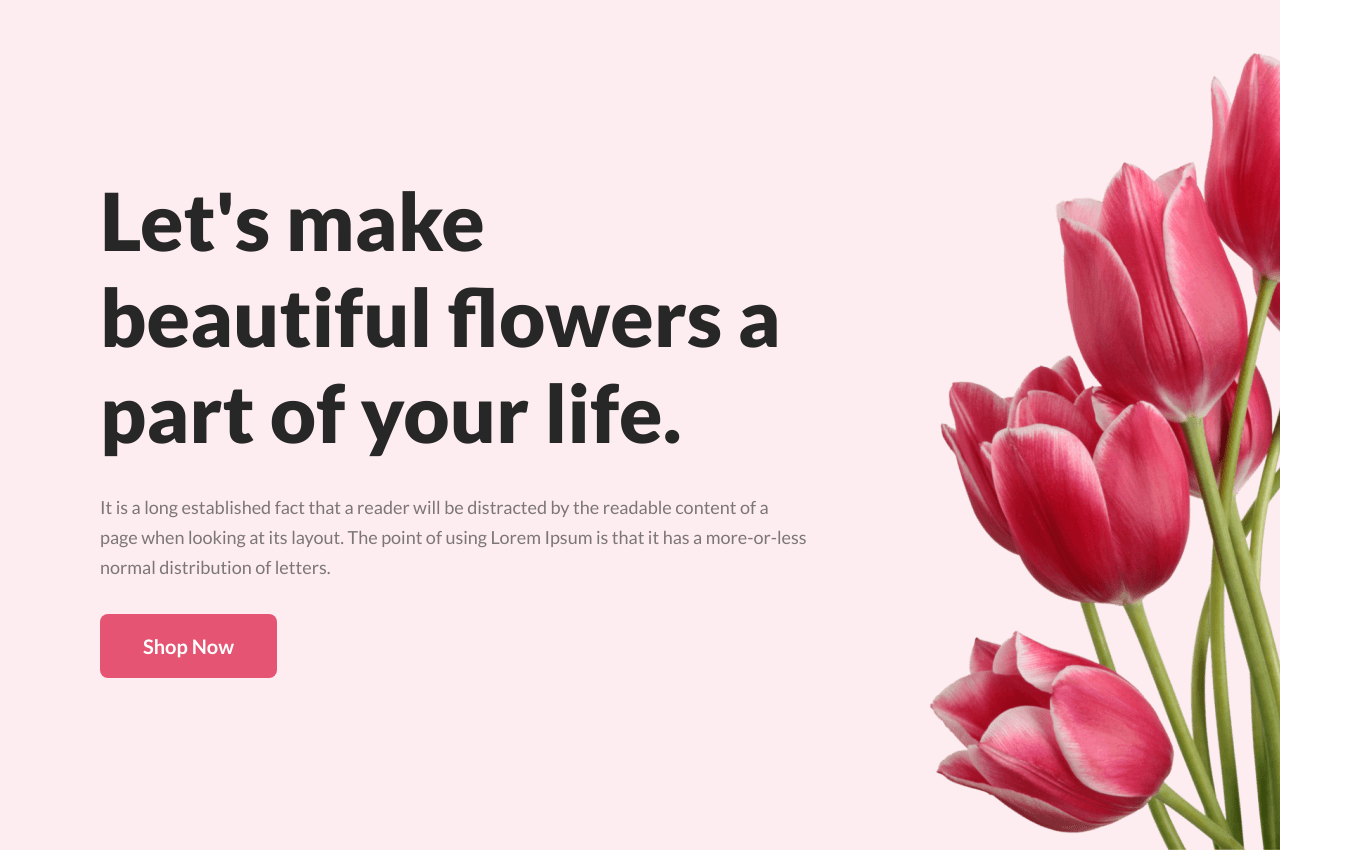
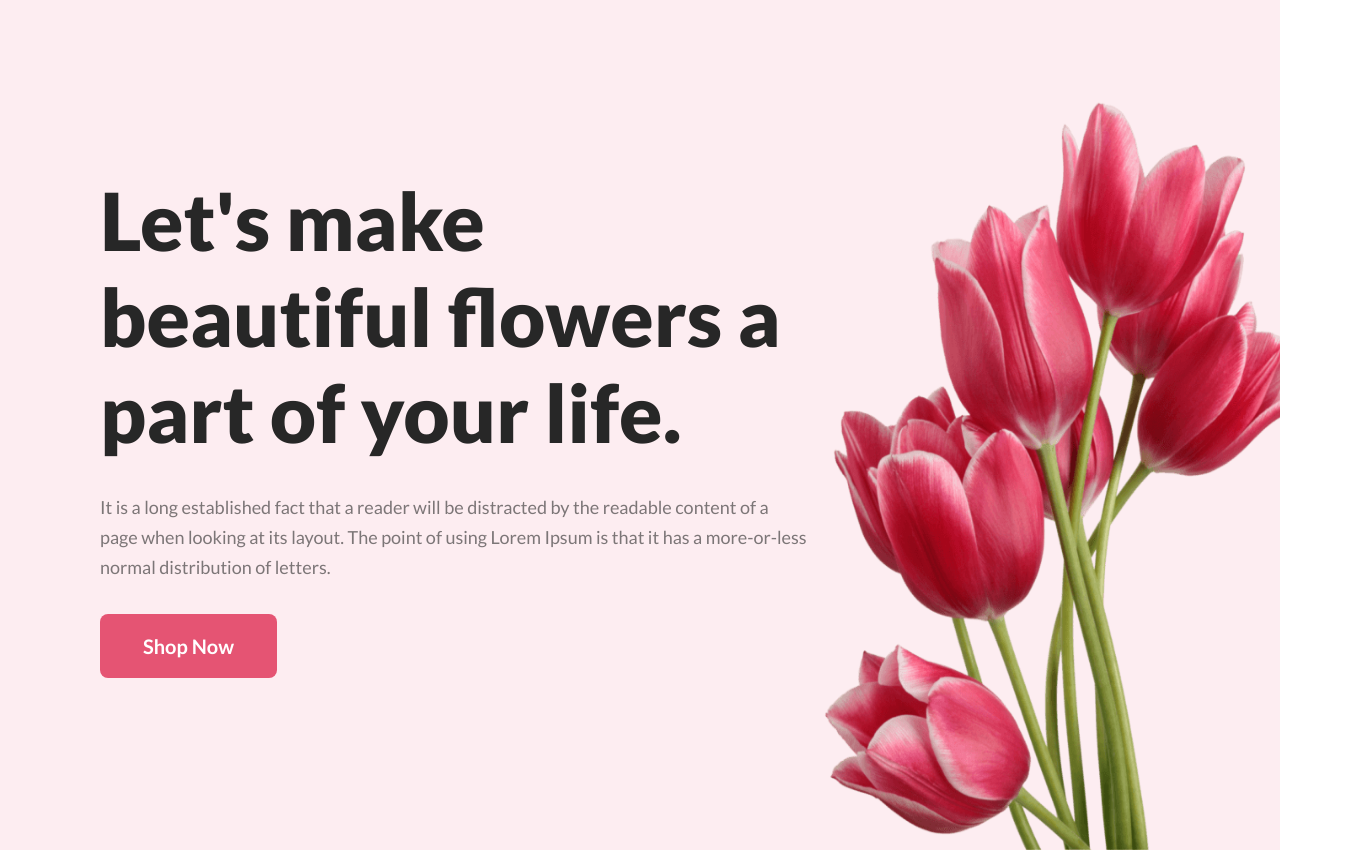
Before and after one commit to IshakQuresheeAkib/assignment-one, a plain HTML site: page index.html in a window 1280 px wide. Shown: the top 850 px of the page, 1350 px wide, since content can reach past the window. Drawn offline with Linux system fonts and the light colour scheme.

Commit message:
resizing done

```diff
--- a/index.css
+++ b/index.css
@@ -2,6 +2,7 @@
     padding:0;
     margin: 0;
     font-family: 'Lato', sans-serif;
+    max-width: 100%;
 }
 header{
     width:100%;
@@ -11,8 +12,8 @@ header{
     align-items: center;
     background-image: url('./image/pngwing\ 10.png');
     background-repeat: no-repeat;
-    background-position: 900px 50px;
-    background-size:635px 800px;
+    background-position: 800px 100px;
+    background-size:535px 750px;
 }
 .header-content{
     height: 506px;
@@ -248,7 +249,7 @@ header{
     height: 24px;
     border-radius: 8px;
     background: #FFF;
-    margin-left: 350px;
+    margin-left: 250px;
     color: rgba(39, 39, 39, 0.60);
     text-align: start;
     padding: 23px 0px 23px 23px;
```
